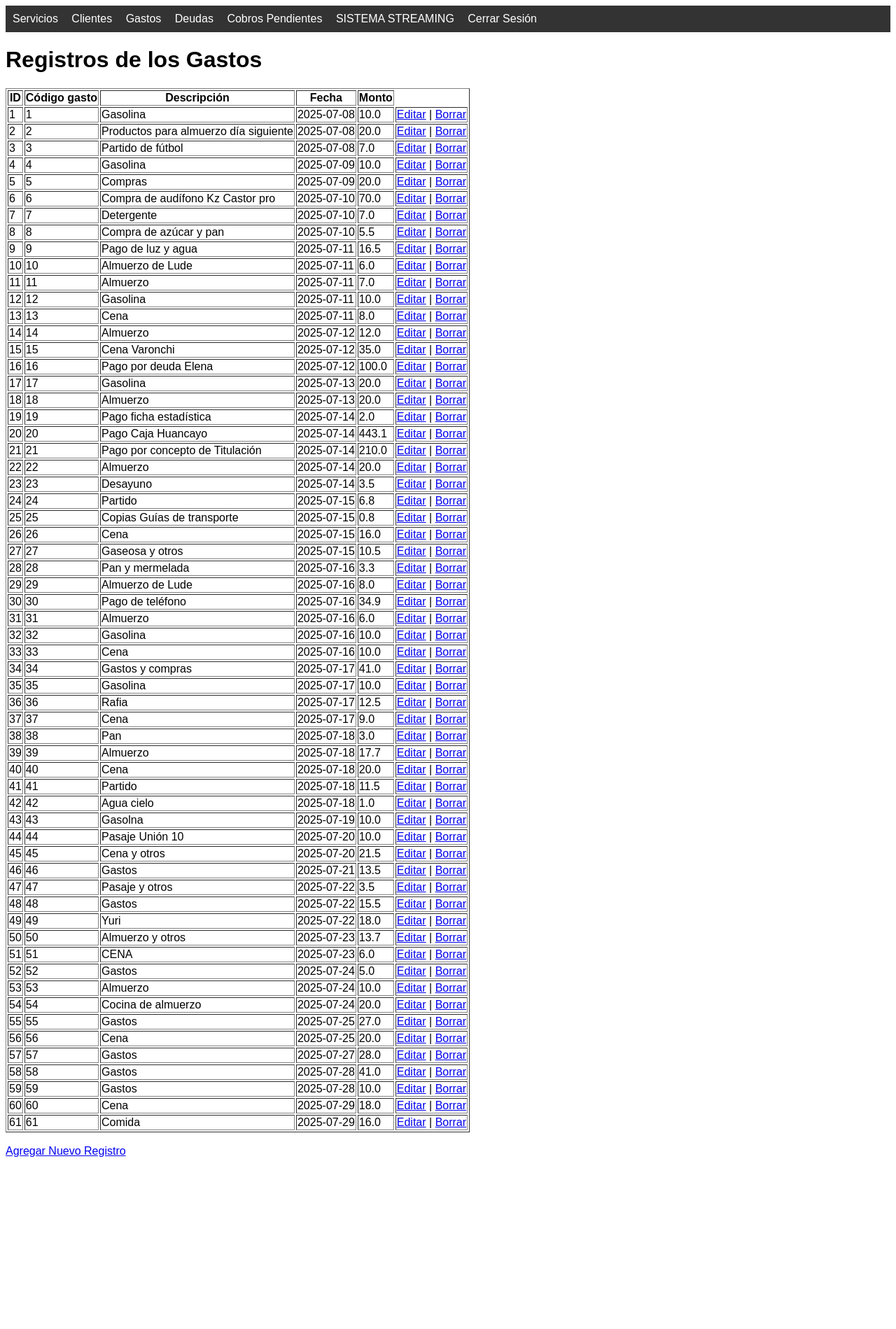
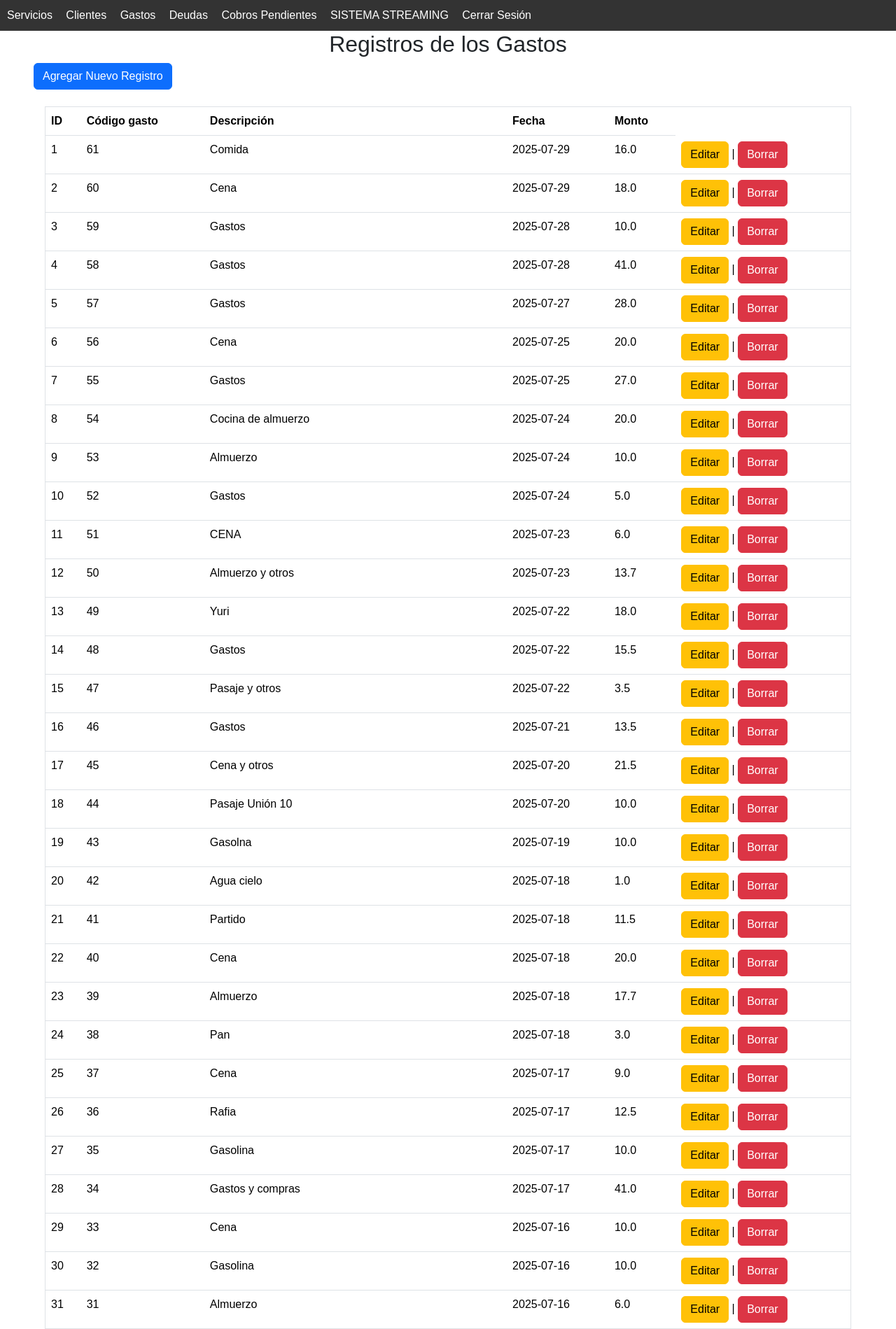
Before and after one commit to Fredy2201/RepositorioFredPython, a Flask app: page /tregistrosgastos in a window 1280 px wide. Shown: the top 1899 px of the page at 70% size. Before the commit the page ends 1653 px from the top, so only its background shows below. Run offline with Flask 3, Linux system fonts and the light colour scheme; a user stored in the database is signed in; data comes from the database, SQL or seed files in the repository.

Commit message:
edite la parte de gastos

```diff
--- a/flask_app.py
+++ b/flask_app.py
@@ -852,7 +852,7 @@ def tregistrosgastos():
     c = conn.cursor()
     c.execute("""SELECT *
               FROM gastos
-              WHERE cond_gas=1""")
+              WHERE cond_gas=1 ORDER BY cod_gas DESC""")
     datos = c.fetchall()
     conn.close()
     return render_template("tregistros_gastos.html", registros=datos)
--- a/templates/teditargastos.html
+++ b/templates/teditargastos.html
@@ -41,6 +41,6 @@
         <button type="submit">Guardar Cambios</button>
     </form>
 
-    <a href="/tregistrosclientes">⬅ Volver a la lista</a>
+    <a href="/tregistrosgastos">⬅ Volver a la lista</a>
 </body>
 </html>
--- a/templates/tformulario_gastos.html
+++ b/templates/tformulario_gastos.html
@@ -17,6 +17,6 @@
         <button type="submit">Guardar</button>
     </form>
     <br>
-    <a href="/tregistrosclientes">Ver Registros</a>
+    <a href="/tregistrosgastos">Ver Registros</a>
 </body>
 </html>
--- a/templates/tregistros_gastos.html
+++ b/templates/tregistros_gastos.html
@@ -2,6 +2,10 @@
 <html>
 <head>
     <title>Registros Guardados de Gastos</title>
+    <meta name="viewport" content="width=device-width, initial-scale=1.0">
+    <meta charset="UTF-8">
+    <link href="https://cdn.jsdelivr.net/npm/bootstrap@5.3.7/dist/css/bootstrap.min.css" rel="stylesheet" integrity="sha384-LN+7fdVzj6u52u30Kp6M/trliBMCMKTyK833zpbD+pXdCLuTusPj697FH4R/5mcr" crossorigin="anonymous">
+    <link rel="stylesheet" href="../static/style.css">
     <style>
         /* Estilos opcionales para que quede bonito */
         body {
@@ -20,7 +24,8 @@
             text-decoration: underline;
         }
         .contenido {
-            padding: 20px;
+            width: 90%;
+            margin: 0 auto;
         }
     </style>
 </head>
@@ -34,8 +39,10 @@
         <a href="/registrosventas">SISTEMA STREAMING</a>
         <a href="/logout">Cerrar Sesión</a>
     </nav>
-    <h1>Registros de los Gastos</h1>
-    <table border="1">
+    <h2 class="text-center">Registros de los Gastos</h2>
+    <a href="/tformgastos" class="btn btn-primary ms-5">Agregar Nuevo Registro</a><br><br>
+    <div class="contenido">
+        <table border="1" class="table">
             <tr>
                 <th>ID</th>
                 <th>Código gasto</th>
@@ -51,13 +58,14 @@
                 <td>{{ r[2] }}</td>
                 <td>{{ r[3] }}</td>
                 <td>
-                <a href="/teditargastos/{{ r[0] }}">Editar</a> |
-                <a href="/tborrargastos/{{ r[0] }}" onclick="return confirm('¿Estás seguro de borrar este registro?');">Borrar</a>
+                    <a href="/teditargastos/{{ r[0] }}" class="btn btn-warning">Editar</a> |
+                    <a href="/tborrargastos/{{ r[0] }}" class="btn btn-danger" onclick="return confirm('¿Estás seguro de borrar este registro?');">Borrar</a>
                 </td>
             </tr>
             {% endfor %}
         </table>
+    </div>
     <br>
-    <a href="/tformgastos">Agregar Nuevo Registro</a>
+
 </body>
 </html>
```
Lines whose indentation alone changed are shown as unchanged.
